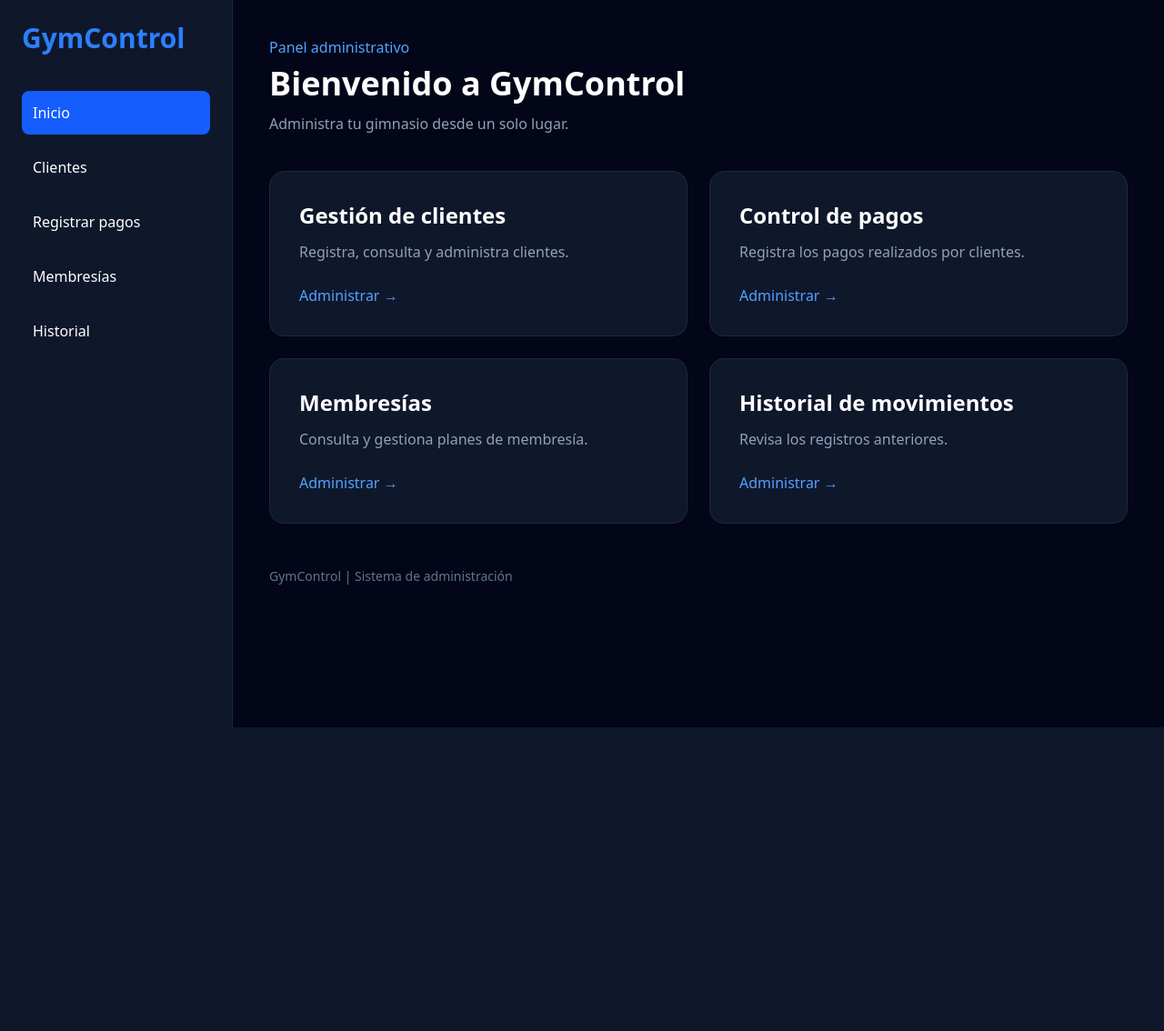
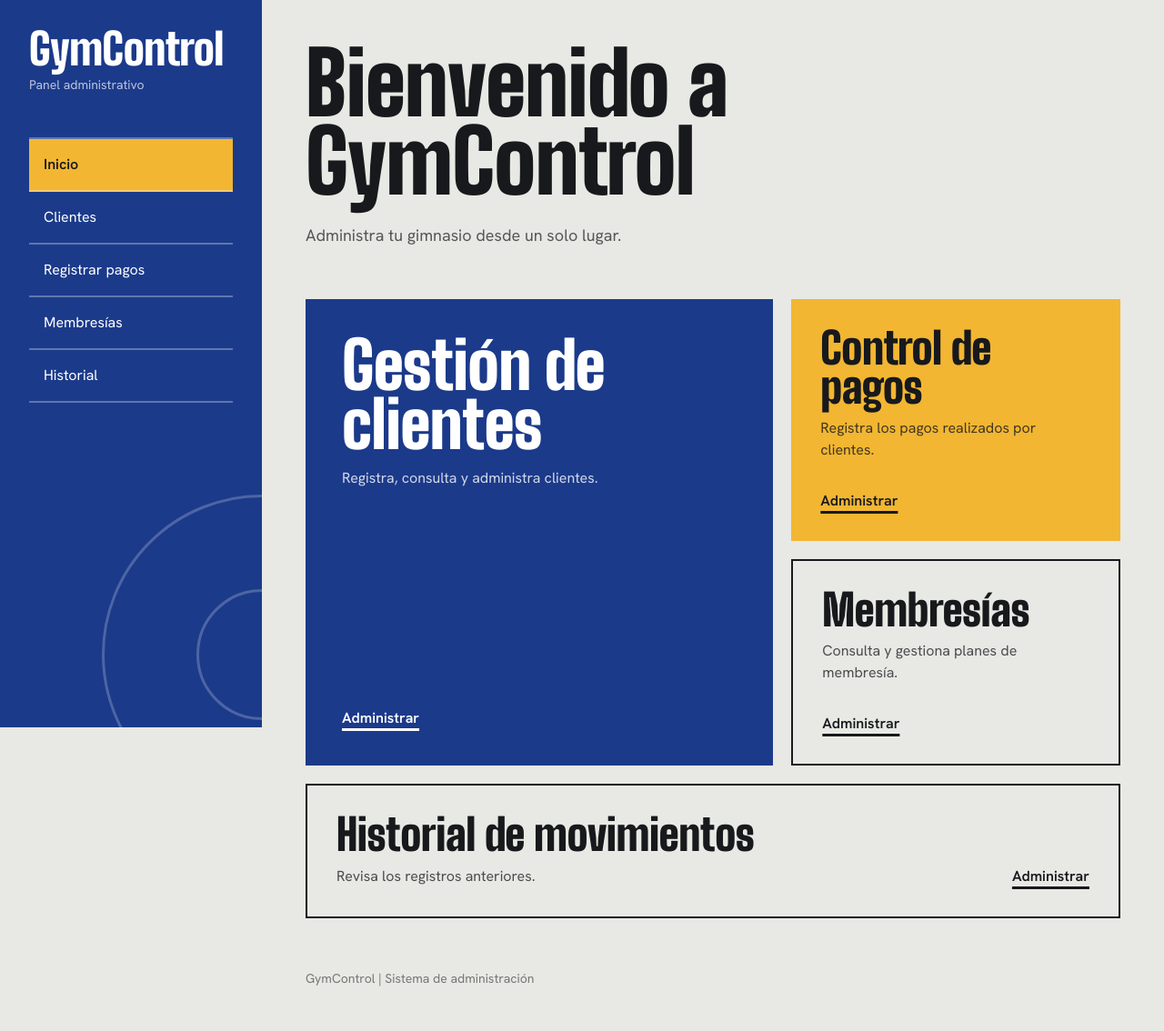
Before and after one commit to justin1021208/Proyecto_Final, a Flask app: page / in a window 1280 px wide. Shown: the whole page at 91% size. Before the commit the page ends 800 px from the top, so only its background shows below. Run offline with Flask 3, Linux system fonts and the light colour scheme.

Commit message:
Nuevo diseño la portada de la pagina

```diff
--- a/templates/index.html
+++ b/templates/index.html
@@ -1,4 +1,3 @@
-
 <!DOCTYPE html>
 <html lang="es">
 <head>
@@ -6,48 +5,134 @@
     <meta name="viewport" content="width=device-width, initial-scale=1.0">
     <title>GymControl | Panel principal</title>
 
+    <!-- Tipografías: Big Shoulders Display (títulos) + Hanken Grotesk (texto) -->
+    <link rel="preconnect" href="https://fonts.googleapis.com">
+    <link rel="preconnect" href="https://fonts.gstatic.com" crossorigin>
+    <link href="https://fonts.googleapis.com/css2?family=Big+Shoulders+Display:wght@700;800;900&family=Hanken+Grotesk:wght@400;500;600;700&display=swap" rel="stylesheet">
+
     <!-- Tailwind CSS -->
     <script src="https://cdn.jsdelivr.net/npm/@tailwindcss/browser@4"></script>
+
+    <style>
+        /*
+          Paleta:
+          azul de cancha  #1b3a8a  (oscuro #12286a)
+          gris concreto   #e8e9e4
+          negro de disco  #17191c
+          cinta amarilla  #f2b632
+        */
+        :root {
+            --font-display: "Big Shoulders Display", "Arial Narrow", sans-serif;
+            --font-body: "Hanken Grotesk", system-ui, sans-serif;
+            --cinta: #f2b632;
+        }
+
+        body {
+            font-family: var(--font-body);
+        }
+
+        .titulo {
+            font-family: var(--font-display);
+            font-weight: 900;
+            line-height: 0.9;
+            letter-spacing: -0.01em;
+        }
+
+        /* Marcas de cancha pintadas en el menú lateral */
+        .marcas-cancha {
+            position: absolute;
+            pointer-events: none;
+            border: 3px solid rgba(255, 255, 255, 0.22);
+            border-radius: 9999px;
+        }
+
+        .marcas-cancha.grande {
+            width: 22rem;
+            height: 22rem;
+            right: -11rem;
+            bottom: -6rem;
+        }
+
+        .marcas-cancha.chica {
+            width: 9rem;
+            height: 9rem;
+            right: -4.5rem;
+            bottom: 0.5rem;
+        }
+
+        /* Foco visible para teclado */
+        a:focus-visible,
+        button:focus-visible,
+        input:focus-visible {
+            outline: 3px solid var(--cinta);
+            outline-offset: 3px;
+        }
+
+        .mosaico .accion {
+            text-decoration: underline;
+            text-decoration-thickness: 3px;
+            text-underline-offset: 6px;
+            transition: text-underline-offset 0.15s ease;
+        }
+
+        .mosaico:hover .accion {
+            text-underline-offset: 10px;
+        }
+
+        @media (prefers-reduced-motion: reduce) {
+            .mosaico .accion {
+                transition: none;
+            }
+        }
+    </style>
 </head>
 
-<body class="bg-slate-950 text-white min-h-screen">
+<body class="bg-[#e8e9e4] text-[#17191c] min-h-screen" data-seccion="{{ seccion|default('inicio') }}">
 
     <div class="min-h-screen md:flex">
 
         <!-- MENU LATERAL -->
-        <aside class="w-full md:w-64 bg-slate-900 p-6 border-r border-slate-800">
+        <aside class="relative overflow-hidden w-full md:w-72 md:shrink-0 md:sticky md:top-0 md:h-screen bg-[#1b3a8a] text-white p-6 md:p-8">
 
-            <h1 class="text-3xl font-bold text-blue-500 mb-10">
+            <span class="marcas-cancha grande hidden md:block" aria-hidden="true"></span>
+            <span class="marcas-cancha chica hidden md:block" aria-hidden="true"></span>
+
+            <div class="relative mb-6 md:mb-12">
+                <h1 class="titulo text-5xl md:text-5xl">
                     GymControl
                 </h1>
+                <p class="text-white/70 mt-2 text-sm">
+                    Panel administrativo
+                </p>
+            </div>
 
-            <nav class="space-y-3">
+            <nav class="relative flex md:block overflow-x-auto md:overflow-visible border-t-2 border-white/30">
 
                 <a href="/"
-                   class="block bg-blue-600 rounded-lg p-3">
+                   class="block shrink-0 bg-[#f2b632] text-[#17191c] font-semibold border-b-2 border-white/30 px-3 py-4 md:px-4">
                     Inicio
                 </a>
 
 
 <button type="button"
         onclick="mostrarSeccion('clientes')"
-        class="block w-full text-left hover:bg-slate-800 rounded-lg p-3">
+        class="block shrink-0 md:w-full text-left border-b-2 border-white/30 px-3 py-4 md:px-4 hover:bg-white hover:text-[#12286a] transition-colors">
     Clientes
 </button>
 
 
                 <a href="/pagos"
-                   class="block hover:bg-slate-800 rounded-lg p-3">
+                   class="block shrink-0 border-b-2 border-white/30 px-3 py-4 md:px-4 hover:bg-white hover:text-[#12286a] transition-colors">
                     Registrar pagos
                 </a>
 
                 <a href="/membresias"
-                   class="block hover:bg-slate-800 rounded-lg p-3">
+                   class="block shrink-0 border-b-2 border-white/30 px-3 py-4 md:px-4 hover:bg-white hover:text-[#12286a] transition-colors">
                     Membresías
                 </a>
 
                 <a href="/historial"
-                   class="block hover:bg-slate-800 rounded-lg p-3">
+                   class="block shrink-0 border-b-2 border-white/30 px-3 py-4 md:px-4 hover:bg-white hover:text-[#12286a] transition-colors">
                     Historial
                 </a>
 
@@ -55,93 +140,97 @@
         </aside>
 
         <!-- CONTENIDO PRINCIPAL -->
-        <main class="flex-1 p-6 md:p-10">
+        <main class="flex-1 p-6 md:p-12">
             <div id="inicio" class="pantalla">
 
-            <header class="mb-10">
-                <p class="text-blue-400 mb-2">
-                    Panel administrativo
-                </p>
-
-                <h2 class="text-4xl font-bold">
+            <header class="mb-10 md:mb-14 max-w-3xl">
+                <h2 class="titulo text-6xl md:text-8xl">
                     Bienvenido a GymControl
                 </h2>
 
-                <p class="text-slate-400 mt-3">
+                <p class="text-[#17191c]/70 mt-6 text-lg max-w-md">
                     Administra tu gimnasio desde un solo lugar.
                 </p>
             </header>
 
-            <!-- TARJETAS -->
-            <section class="grid grid-cols-1 md:grid-cols-2 gap-6">
+            <!-- ACCESOS: distinto peso visual según uso -->
+            <section class="grid grid-cols-1 md:grid-cols-12 gap-4 md:gap-5">
 
                 <a href="/clientes"
-                   class="bg-slate-900 p-8 rounded-2xl border border-slate-800 hover:border-blue-500 transition">
+                   class="mosaico md:col-span-7 md:row-span-2 flex flex-col justify-between min-h-64 bg-[#1b3a8a] text-white p-8 md:p-10 hover:bg-[#12286a] transition-colors">
 
-                    <h3 class="text-2xl font-semibold mb-3">
+                    <div>
+                        <h3 class="titulo text-5xl md:text-7xl mb-4">
                             Gestión de clientes
                         </h3>
 
-                    <p class="text-slate-400">
+                        <p class="text-white/80 max-w-sm">
                             Registra, consulta y administra clientes.
                         </p>
+                    </div>
 
-                    <p class="text-blue-400 mt-6">
-                        Administrar →
+                    <p class="accion font-semibold mt-10 self-start">
+                        Administrar
                     </p>
                 </a>
 
                 <a href="/pagos"
-                   class="bg-slate-900 p-8 rounded-2xl border border-slate-800 hover:border-blue-500 transition">
+                   class="mosaico md:col-span-5 flex flex-col justify-between min-h-48 bg-[#f2b632] text-[#17191c] p-8 hover:bg-[#17191c] hover:text-[#f2b632] transition-colors">
 
-                    <h3 class="text-2xl font-semibold mb-3">
+                    <div>
+                        <h3 class="titulo text-4xl md:text-5xl mb-3">
                             Control de pagos
                         </h3>
 
-                    <p class="text-slate-400">
+                        <p class="opacity-80">
                             Registra los pagos realizados por clientes.
                         </p>
+                    </div>
 
-                    <p class="text-blue-400 mt-6">
-                        Administrar →
+                    <p class="accion font-semibold mt-8 self-start">
+                        Administrar
                     </p>
                 </a>
 
                 <a href="/membresias"
-                   class="bg-slate-900 p-8 rounded-2xl border border-slate-800 hover:border-blue-500 transition">
+                   class="mosaico md:col-span-5 flex flex-col justify-between min-h-48 border-2 border-[#17191c] p-8 hover:bg-[#17191c] hover:text-[#e8e9e4] transition-colors">
 
-                    <h3 class="text-2xl font-semibold mb-3">
+                    <div>
+                        <h3 class="titulo text-4xl md:text-5xl mb-3">
                             Membresías
                         </h3>
 
-                    <p class="text-slate-400">
+                        <p class="opacity-75">
                             Consulta y gestiona planes de membresía.
                         </p>
+                    </div>
 
-                    <p class="text-blue-400 mt-6">
-                        Administrar →
+                    <p class="accion font-semibold mt-8 self-start">
+                        Administrar
                     </p>
                 </a>
 
                 <a href="/historial"
-                   class="bg-slate-900 p-8 rounded-2xl border border-slate-800 hover:border-blue-500 transition">
+                   class="mosaico md:col-span-12 flex flex-col md:flex-row md:items-end md:justify-between gap-6 border-2 border-[#17191c] p-8 hover:bg-[#17191c] hover:text-[#e8e9e4] transition-colors">
 
-                    <h3 class="text-2xl font-semibold mb-3">
+                    <div>
+                        <h3 class="titulo text-4xl md:text-5xl mb-3">
                             Historial de movimientos
                         </h3>
 
-                    <p class="text-slate-400">
+                        <p class="opacity-75">
                             Revisa los registros anteriores.
                         </p>
+                    </div>
 
-                    <p class="text-blue-400 mt-6">
-                        Administrar →
+                    <p class="accion font-semibold self-start md:self-end">
+                        Administrar
                     </p>
                 </a>
 
             </section>
 
-            <footer class="mt-12 text-slate-500 text-sm">
+            <footer class="mt-14 text-[#17191c]/55 text-sm">
                 GymControl | Sistema de administración
             </footer>
         </div>
@@ -149,55 +238,72 @@
 <!-- SECCIÓN DE CLIENTES -->
 <section id="clientes" class="pantalla hidden">
 
-    <h2 class="text-3xl font-bold mb-6">
+    <h2 class="titulo text-5xl md:text-7xl mb-10">
         Gestión de clientes
     </h2>
 
-    <div class="bg-slate-900 p-6 rounded-xl">
+    <div class="grid grid-cols-1 lg:grid-cols-5 gap-8 lg:gap-12 items-start">
 
-        <h3 class="text-xl mb-4">Agregar cliente</h3>
+        <div class="lg:col-span-2 bg-[#17191c] text-[#e8e9e4] p-8">
+
+            <h3 class="titulo text-3xl mb-6">Agregar cliente</h3>
 
             <form action="/clientes" method="POST"
-              class="space-y-4">
+                  class="space-y-6">
 
-            <input type="text" name="nombre"
+                <div>
+                    <label for="campo-nombre" class="block text-sm text-[#e8e9e4]/70 mb-1">Nombre completo</label>
+                    <input type="text" name="nombre" id="campo-nombre"
                            placeholder="Nombre completo"
                            required
-                   class="w-full bg-slate-800 p-3 rounded-lg">
+                           class="w-full bg-transparent border-b-2 border-[#e8e9e4]/40 focus:border-[#f2b632] placeholder:text-[#e8e9e4]/30 py-2 text-lg outline-none">
+                </div>
 
-            <input type="tel" name="telefono"
+                <div>
+                    <label for="campo-telefono" class="block text-sm text-[#e8e9e4]/70 mb-1">Número de teléfono</label>
+                    <input type="tel" name="telefono" id="campo-telefono"
                            placeholder="Número de teléfono"
                            required
-                   class="w-full bg-slate-800 p-3 rounded-lg">
+                           class="w-full bg-transparent border-b-2 border-[#e8e9e4]/40 focus:border-[#f2b632] placeholder:text-[#e8e9e4]/30 py-2 text-lg outline-none">
+                </div>
 
                 <button type="submit"
-                    class="bg-blue-600 px-6 py-3 rounded-lg">
+                        class="bg-[#f2b632] text-[#17191c] font-bold px-6 py-3 hover:bg-white transition-colors">
                     Guardar cliente
                 </button>
 
             </form>
 
             {% if mensaje %}
-            <p class="text-green-400 mt-4">
+                <p class="text-[#f2b632] font-medium mt-6 border-l-4 border-[#f2b632] pl-3">
                     {{ mensaje }}
                 </p>
             {% endif %}
 
         </div>
 
-    <h3 class="text-xl font-bold mt-8 mb-4">
+        <div class="lg:col-span-3">
+
+            <h3 class="titulo text-3xl mb-4">
                 Clientes registrados
             </h3>
 
+            <div class="border-t-4 border-[#17191c]">
             {% for cliente in clientes %}
-        <div class="bg-slate-900 p-4 rounded-lg mb-3">
-            {{ cliente.nombre }} - {{ cliente.telefono }}
+                <div class="flex flex-wrap items-baseline justify-between gap-x-6 gap-y-1 border-b-2 border-[#17191c]/15 py-4">
+                    <span class="text-lg font-semibold">{{ cliente.nombre }}</span>
+                    <span class="text-[#17191c]/65 tabular-nums">{{ cliente.telefono }}</span>
                 </div>
             {% else %}
-        <p class="text-slate-400">
+                <p class="text-[#17191c]/60 py-6">
                     No hay clientes registrados.
                 </p>
             {% endfor %}
+            </div>
+
+        </div>
+
+    </div>
 
 </section>
 
@@ -214,7 +320,7 @@
         document.getElementById(id).classList.remove("hidden");
     }
 
-    mostrarSeccion({{ seccion|default('inicio')|tojson }});
+    mostrarSeccion(document.body.dataset.seccion);
 </script>
 
 </body>
```
Lines whose indentation alone changed are shown as unchanged.
